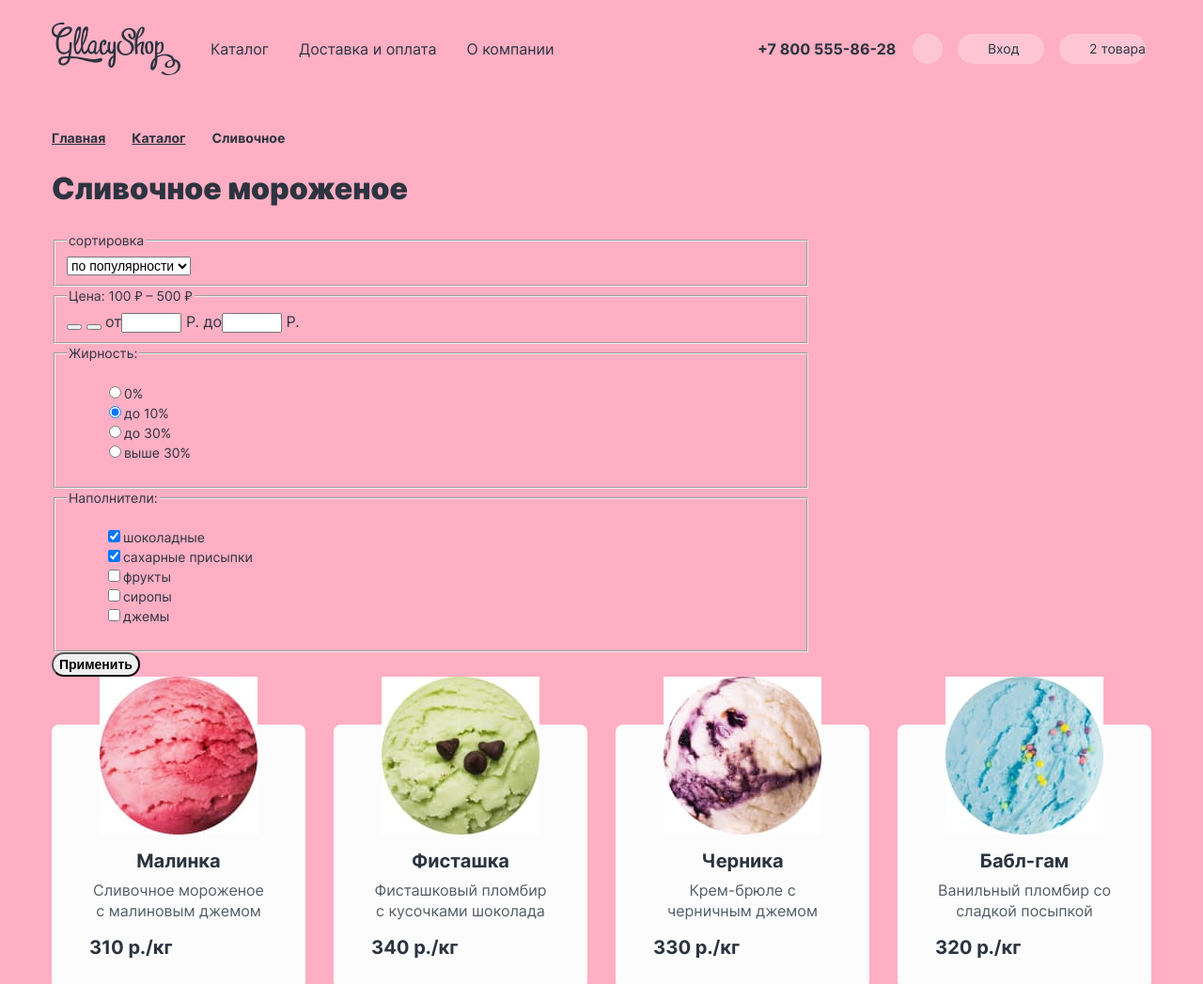
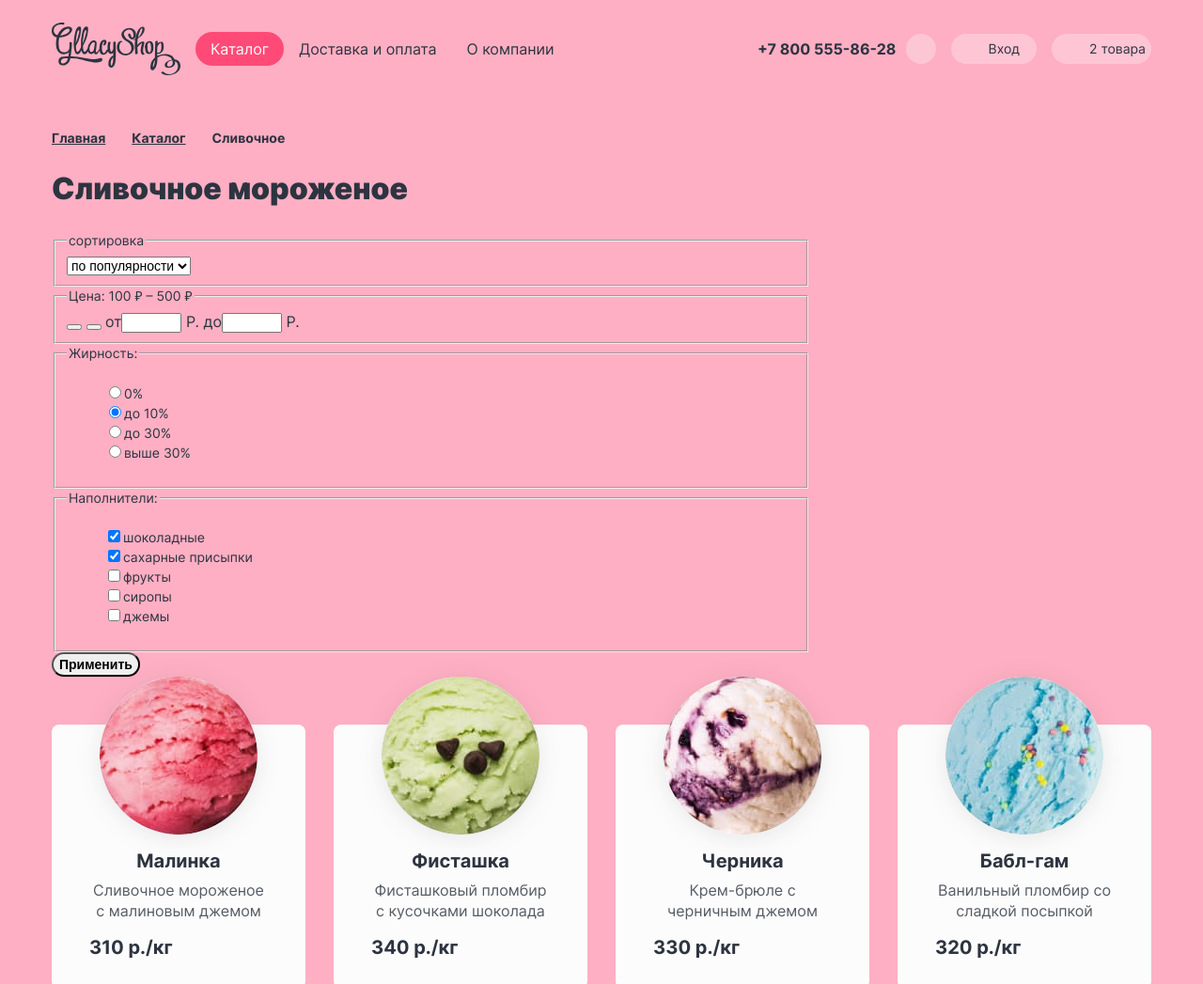
Before and after one commit to santeylarin/1923945-gllacy-32, a plain HTML site: page catalog.html in a window 1280 px wide. Shown: the top 1047 px of the page at 94% size. Drawn offline with Linux system fonts and the light colour scheme.

Commit message:
корректировка домашнее задание 7.14

```diff
--- a/css/style.css
+++ b/css/style.css
@@ -114,10 +114,13 @@ body {
 .navigation-link {
   padding: 8px 16px;
   display: block;
+  color: #2D3440;
 }
+
 .navigation-link:hover {
   background-color: rgba(252, 252, 252, 0.5);
   border-radius: 26px;
+  color: #2D3440;
 }
 
 .navigation-link:focus-visible {
@@ -125,15 +128,22 @@ body {
   box-shadow: inset 0 0 0 2px #2D3440;
   border-radius: 26px;
   box-sizing: border-box;
+  color: #2D3440;
 }
 
 .navigation-link:active {
   background-color: rgba(252, 252, 252, 1);
   box-shadow: none;
+  color: #2D3440;
+}
+
+.navigation-link-current {
+  background-color: #FF4A78;
+  color: #FCFCFC;
+  border-radius: 26px;
 }
 
 .page-header a {
-  color: #2D3440;
   text-decoration: none;
 }
 
@@ -151,6 +161,7 @@ body {
 .header-phone {
   font-weight: 700;
   display: block;
+  color: #2D3440;
 
 }
 .user-navigation {
@@ -166,65 +177,52 @@ body {
 
 .user-navigation-link {
   display: block;
+  color: #2D3440;
 }
 
 .user-navigation-item {
   position: relative;
 }
-
+.user-navigation-link-cart,
 .user-navigation-link-login {
   font-size: 14px;
   display: block;
-  padding: 6px 6px 6px 40px;
-  min-width: 62px;
-}
-.user-navigation-link-cart::before,
-.user-navigation-link-login::before {
-  content: "";
-  display: block;
-  height: 32px;
-  width: 92px;
+  padding: 6px 18px 6px 40px;
   background-color: rgba(252, 252, 252, 0.3);
   border-radius: 26px;
-  position: absolute;
-  top: 0;
-  left: 8px;
-  z-index: -1;
+  margin-right: 16px;
 }
 
-.user-navigation-link-search {
-  padding: 9px 15px;
-  min-width: 18px;
-  min-height: 18px;
+.user-navigation-link.user-navigation-link-cart {
+  margin-right: 0;
 }
 
-.user-navigation-link-search::before {
-  content: "";
+
+.user-navigation-link-search {
+  font-size: 14px;
   display: block;
-  height: 32px;
-  width: 32px;
+  padding: 16px;
   background-color: rgba(252, 252, 252, 0.3);
-  border-radius: 50%;
-  position: absolute;
-  top: 2px;
-  left: 8px;
+  border-radius: 26px;
+  margin-right: 16px;
 }
 
-.user-navigation-link-search:hover::before,
-.user-navigation-link-login:hover::before,
-.user-navigation-link-cart:hover::before {
+
+.user-navigation-link-search:hover,
+.user-navigation-link-login:hover,
+.user-navigation-link-cart:hover {
   background-color: rgba(252, 252, 252, 0.5);
 }
-.user-navigation-link-login:focus-visible::before,
-.user-navigation-link-search:focus-visible::before,
-.user-navigation-link-cart:focus-visible::before {
+.user-navigation-link-login:focus-visible,
+.user-navigation-link-search:focus-visible,
+.user-navigation-link-cart:focus-visible {
   background-color: rgba(252, 252, 252, 0.5);
-  border: 2px solid #2D3440;
+  box-shadow: inset 0 0 0 2px #2D3440;
   box-sizing: border-box;
 }
-.user-navigation-link-login:active::before,
-.user-navigation-link-search:active::before,
-.user-navigation-link-cart:active::before {
+.user-navigation-link-login:active,
+.user-navigation-link-search:active,
+.user-navigation-link-cart:active {
   background-color: rgba(252, 252, 252, 1);
   border: none;
 }
@@ -249,6 +247,12 @@ body {
   fill: #2D3440;
   margin-left: 16px;
 }
+
+.user-navigation-link-search .user-navigation-icon {
+  fill: #2D3440;
+  margin-left: 8px;
+}
+
 
 /*Slider*/
 .main-slider {
@@ -452,7 +456,8 @@ body {
   top: 51px;
 }
 
-.popular-item-image {
+.popular-item-image,
+.catalog-product-img {
   object-fit: fill;
   border-radius: 50%;
   display: block;
```
Also changed, not shown: index.html (+0 -1 lines).
